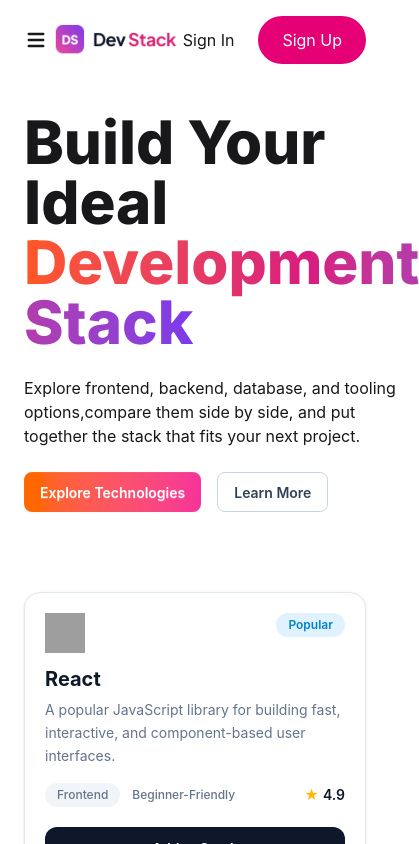
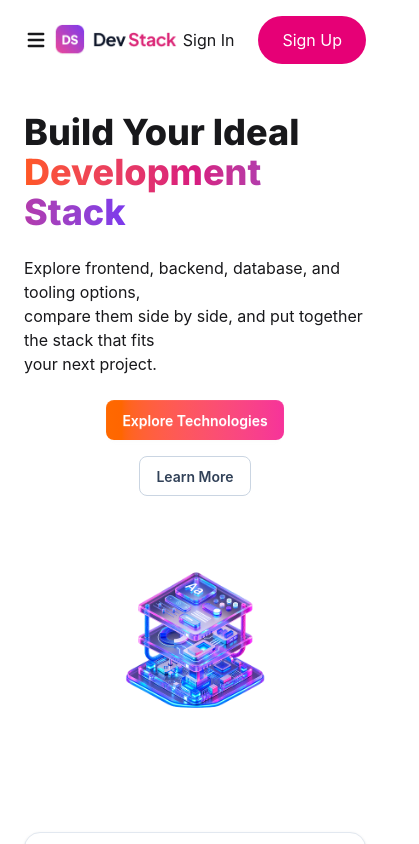
Before and after one commit to Raihanz697/Dev-Stack_5, a React (Vite) app: page / in a window 390 px wide. Shown: the top 844 px of the page, 419 px wide, since content can reach past the window. Built offline with nearby package versions, Linux system fonts and the light colour scheme; grey boxes are pictures that could not be loaded.

Commit message:
banner device responsive

```diff
--- a/src/App.tsx
+++ b/src/App.tsx
@@ -5,7 +5,7 @@ import Navbar from "./components/Navbar"
 import Techlist from "./components/techlist/Techlist"
 import type { Icard } from "./Types/Techcard"
 import Sidebar from "./components/Sidebar"
-import { toast } from "react-toastify"
+import { toast ,  ToastContainer } from "react-toastify"
 
 const cardFetch = async () :Promise<Icard []> =>{
   const res =await fetch('/data.json')
@@ -68,6 +68,7 @@ function App() {
       </main>
 
     <Footer />
+    <ToastContainer position="top-right" autoClose={3000} />
     </>
   )
 }
--- a/src/components/Banner.tsx
+++ b/src/components/Banner.tsx
@@ -1,26 +1,24 @@
-
-
 import banner from "../assets/banner-stack.png";
 
 const Banner = () => {
   return (
 
-    <section className="container mx-auto flex  flex-row justify-between items-center gap-8  px-6 py-10 ">
-      <div className=" text-left">
-        <h2 className="font-extrabold text-6xl  font-inter pb-6">
+    <section className="container mx-auto flex flex-col lg:flex-row justify-between items-center gap-8 px-6 py-10 text-center lg:text-left">
+      <div className="  text-left">
+        <h2 className="font-extrabold text-4xl sm:text-5xl lg:text-6xl font-inter pb-6">
           Build Your Ideal <br />
           <span className="bg-linear-to-r from-[#FF5722] via-[#D81B7E] to-[#7C3AED] bg-clip-text text-transparent">
             Development Stack
           </span>
         </h2>
 
-        <p className="pb-6">
-          Explore frontend, backend, database, and tooling options,<br className="hidden lg:block" />
-          compare them side by side, and put together the stack that fits <br className="hidden lg:block" />
+        <p className="pb-6  ">
+          Explore frontend, backend, database, and tooling options,<br />
+          compare them side by side, and put together the stack that fits <br />
           your next project.
         </p>
 
-        <div className="flex items-center  justify-start gap-4">
+        <div className="flex flex-col sm:flex-row items-center justify-center lg:justify-start gap-4">
           <button className="btn rounded-lg border-none bg-linear-to-r from-orange-500 to-pink-500 text-white hover:opacity-90">
             Explore Technologies
           </button>
@@ -30,7 +28,7 @@ const Banner = () => {
         </div>
       </div>
       <div>
-        <img src={banner} alt="" className="w-64 sm:w-80 lg:w-auto" />
+        <img src={banner} alt="hero img" className="w-56 sm:w-72 md:w-80 lg:w-auto" />
       </div>
     </section>
 
```
Lines whose indentation alone changed are shown as unchanged.
